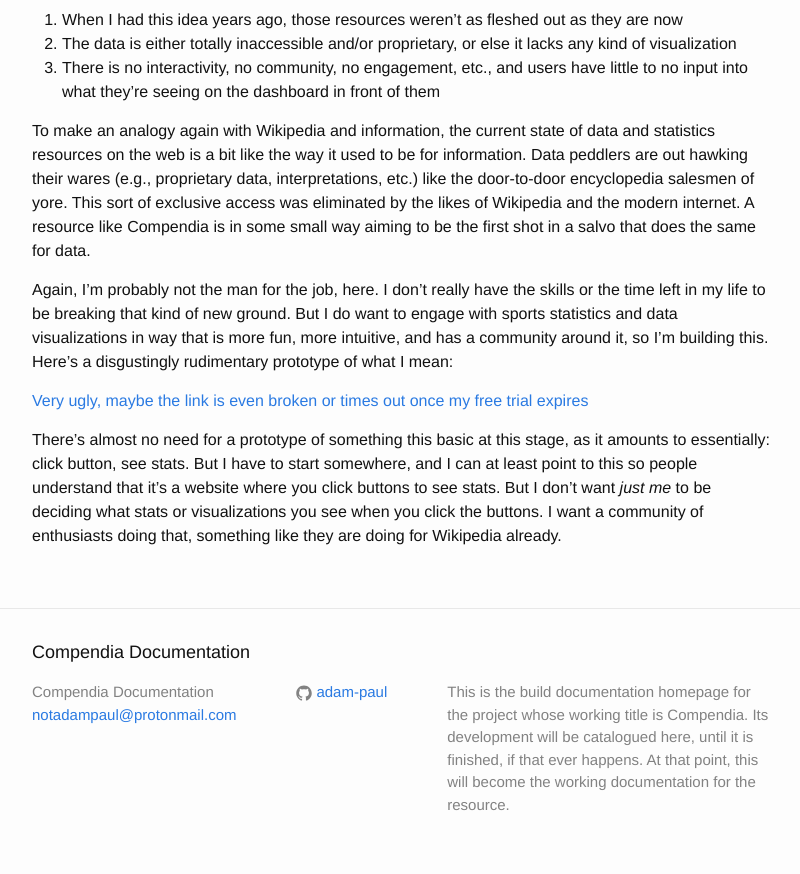
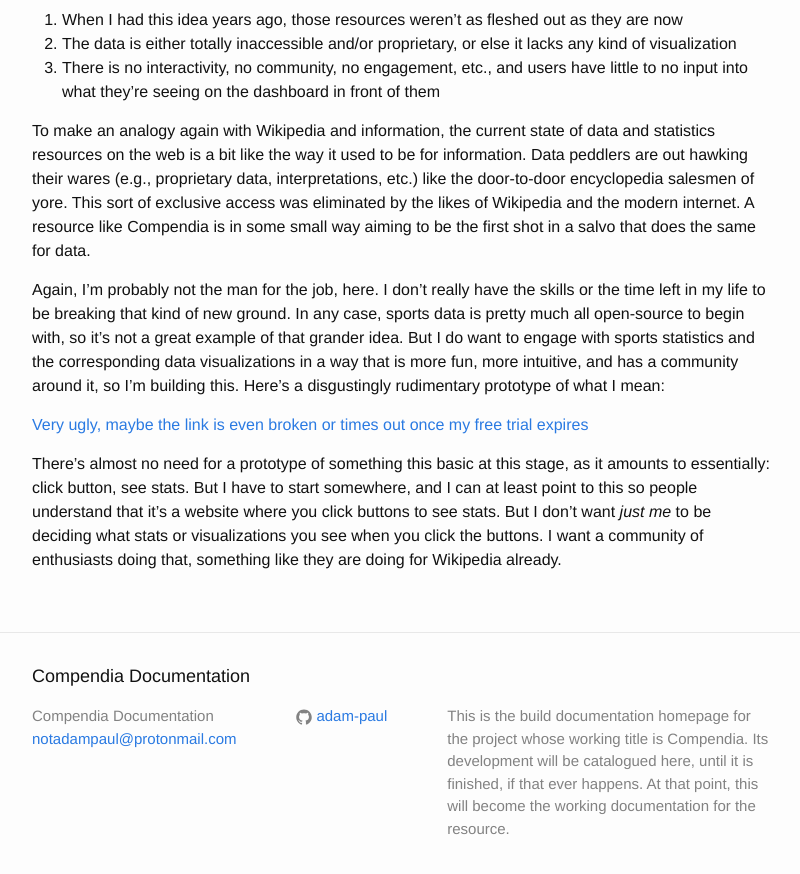
Before and after one commit to adam-paul/compendia, a Jekyll site: the page built from _posts/2022-02-02-prototype.md, in a window 1280 px wide and 900 px high, scrolled down 636 px. Shown: the top 874 px of the window, without its empty margins (238-1038 px from the left). Built offline with Jekyll 4.4.1, drawn with Linux system fonts in a browser that asks for light colours.

Commit message:
editing prototype post

```diff
--- a/_posts/2022-02-02-prototype.md
+++ b/_posts/2022-02-02-prototype.md
@@ -42,10 +42,11 @@
 small way aiming to be the first shot in a salvo that does the same for data.
 
 Again, I'm probably not the man for the job, here. I don't really have the skills or the time
-left in my life to be breaking that kind of new ground. But I do want to engage with sports
-statistics and data visualizations in way that is more fun, more intuitive, and has a
-community around it, so I'm building this. Here's a disgustingly rudimentary prototype of what
-I mean:
+left in my life to be breaking that kind of new ground. In any case, sports data is pretty much
+all open-source to begin with, so it's not a great example of that grander idea. But I do want
+to engage with sports statistics and the corresponding data visualizations in a way that is
+more fun, more intuitive, and has a community around it, so I'm building this. Here's a
+disgustingly rudimentary prototype of what I mean:
 
 [Very ugly, maybe the link is even broken or times out once my free trial expires](https://preview.uxpin.com/f6604640448bf3ee6a6f28977a55985c36887161)
 
```
